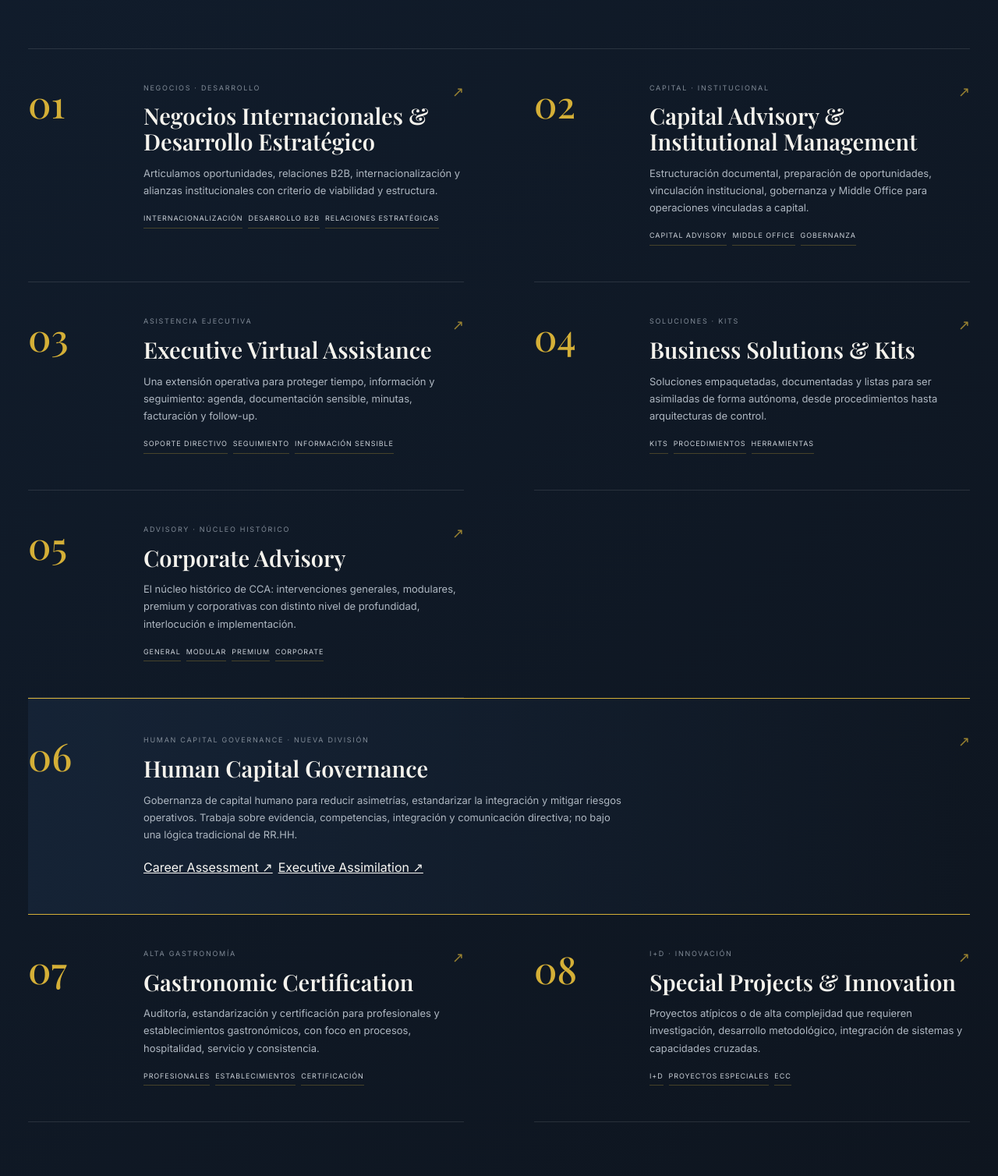
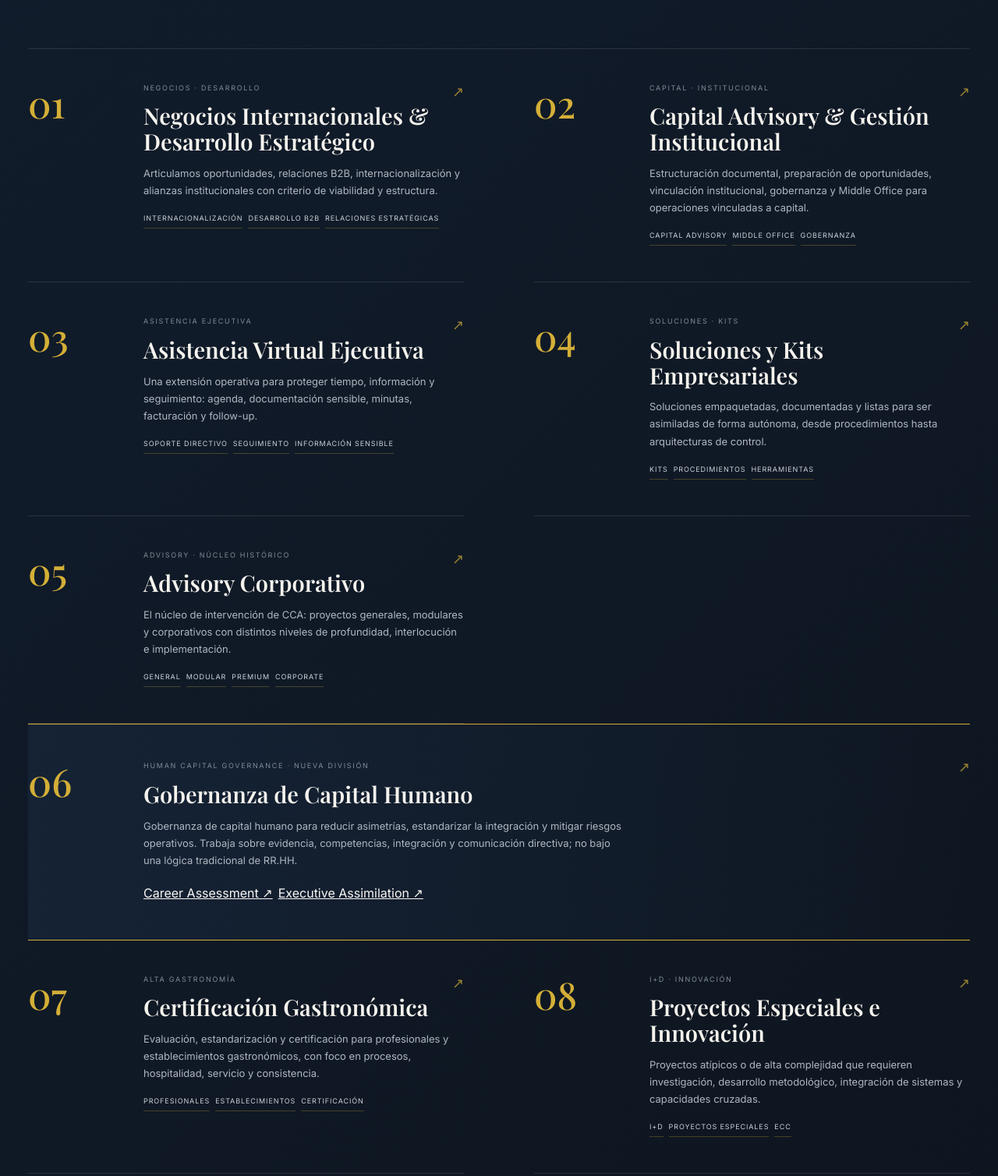
Before and after one commit to lucianoorcen-dev/chiaramonte-corporate-advisory, a website: page index.html in a window 1280 px wide. Shown: the part 2704-4212 px from the top of the page at 78% size. Drawn offline with nearby package versions, Linux system fonts and the light colour scheme; a web font is replaced by a local one.

Commit message:
Unificar las áreas CCA en español y precisar su alcance

```diff
--- a/index.html
+++ b/index.html
@@ -126,13 +126,13 @@ section{padding:78px 0}
 <section id="firma" class="section-dark"><div class="container manifesto"><div><div class="eyebrow" data-es="Quiénes somos" data-en="The firm"></div><h2 data-es="Una estructura para intervenir donde <em>el negocio pierde control.</em>" data-en="A structure for intervening where <em>the business loses control.</em>"></h2></div><div class="manifesto-copy"><p data-es="Chiaramonte Corporate Advisory trabaja sobre procesos, responsabilidades, flujos de información, relaciones institucionales, decisiones y ejecución." data-en="Chiaramonte Corporate Advisory works across processes, responsibilities, information flows, institutional relationships, decisions and execution."></p><p data-es="La intervención puede ser estratégica, institucional, documental o tecnológica; la profundidad se define por la naturaleza, urgencia, exposición y complejidad del problema." data-en="Intervention may be strategic, institutional, documentary or technological; depth is defined by the nature, urgency, exposure and complexity of the problem."></p><div class="quote" data-es="La información solo tiene valor real cuando permite decidir. La estructura debe servir al negocio, no convertirse en burocracia." data-en="Information has real value when it enables decisions. Structure must serve the business, not become bureaucracy."></div></div></div></section>
 <section id="ecosistema" class="section-navy"><div class="container"><div class="section-head"><div><div class="kicker" data-es="Áreas de trabajo CCA" data-en="CCA areas of work"></div><h2 data-es="Ocho áreas de capacidad. Una estructura modular y combinable." data-en="Eight areas of capability. One modular, connected structure."></h2></div><p data-es="Cada área reúne capacidades específicas. Puede intervenir de manera independiente o combinarse con otras cuando el proyecto lo requiere." data-en="Each area brings together specific capabilities. It can work independently or combine with others when a project requires it."></p></div><div class="ecosystem-grid">
 <article class="dept"><div class="dept-mark">01</div><div><div class="dept-meta" data-es="Negocios · Desarrollo" data-en="Business · Development"></div><h3 data-es="Negocios Internacionales &amp; Desarrollo Estratégico" data-en="International Business &amp; Strategic Development"></h3><p data-es="Articulamos oportunidades, relaciones B2B, internacionalización y alianzas institucionales con criterio de viabilidad y estructura." data-en="We structure opportunities, B2B relationships, internationalization and institutional alliances with a focus on viability and structure."></p><div class="dept-tags"><span data-es="Internacionalización" data-en="Internationalization"></span><span data-es="Desarrollo B2B" data-en="B2B development"></span><span data-es="Relaciones estratégicas" data-en="Strategic relations"></span></div></div><span class="dept-arrow">↗</span></article>
-<article class="dept"><div class="dept-mark">02</div><div><div class="dept-meta" data-es="Capital · Institucional" data-en="Capital · Institutional"></div><h3 data-es="Capital Advisory &amp; Institutional Management" data-en="Capital Advisory &amp; Institutional Management"></h3><p data-es="Estructuración documental, preparación de oportunidades, vinculación institucional, gobernanza y Middle Office para operaciones vinculadas a capital." data-en="Document structuring, opportunity preparation, institutional linkage, governance and Middle Office for capital-related operations."></p><div class="dept-tags"><span>Capital Advisory</span><span>Middle Office</span><span data-es="Gobernanza" data-en="Governance"></span></div></div><span class="dept-arrow">↗</span></article>
-<article class="dept"><div class="dept-mark">03</div><div><div class="dept-meta" data-es="Asistencia ejecutiva" data-en="Executive assistance"></div><h3 data-es="Executive Virtual Assistance" data-en="Executive Virtual Assistance"></h3><p data-es="Una extensión operativa para proteger tiempo, información y seguimiento: agenda, documentación sensible, minutas, facturación y follow-up." data-en="An operational extension designed to protect time, information and follow-up: agendas, sensitive documentation, minutes, billing and project tracking."></p><div class="dept-tags"><span data-es="Soporte directivo" data-en="Executive support"></span><span data-es="Seguimiento" data-en="Follow-up"></span><span data-es="Información sensible" data-en="Sensitive information"></span></div></div><span class="dept-arrow">↗</span></article>
-<article class="dept"><div class="dept-mark">04</div><div><div class="dept-meta" data-es="Soluciones · Kits" data-en="Solutions · Kits"></div><h3 data-es="Business Solutions &amp; Kits" data-en="Business Solutions &amp; Kits"></h3><p data-es="Soluciones empaquetadas, documentadas y listas para ser asimiladas de forma autónoma, desde procedimientos hasta arquitecturas de control." data-en="Packaged, documented solutions ready for autonomous adoption, from procedures to control architectures."></p><div class="dept-tags"><span data-es="Kits" data-en="Kits"></span><span data-es="Procedimientos" data-en="Procedures"></span><span data-es="Herramientas" data-en="Tools"></span></div></div><span class="dept-arrow">↗</span></article>
-<article class="dept"><div class="dept-mark">05</div><div><div class="dept-meta" data-es="Advisory · Núcleo histórico" data-en="Advisory · Historical core"></div><h3 data-es="Corporate Advisory" data-en="Corporate Advisory"></h3><p data-es="El núcleo histórico de CCA: intervenciones generales, modulares, premium y corporativas con distinto nivel de profundidad, interlocución e implementación." data-en="CCA's historical core: general, modular, premium and corporate interventions with different levels of depth, executive interaction and implementation."></p><div class="dept-tags"><span>General</span><span>Modular</span><span>Premium</span><span>Corporate</span></div></div><span class="dept-arrow">↗</span></article>
-<article class="dept featured"><div class="dept-mark">06</div><div><div class="dept-meta" data-es="Human Capital Governance · Nueva división" data-en="Human Capital Governance · New division"></div><h3 data-es="Human Capital Governance" data-en="Human Capital Governance"></h3><p data-es="Gobernanza de capital humano para reducir asimetrías, estandarizar la integración y mitigar riesgos operativos. Trabaja sobre evidencia, competencias, integración y comunicación directiva; no bajo una lógica tradicional de RR.HH." data-en="Human-capital governance designed to reduce asymmetries, standardize integration and mitigate operational risk. It works on evidence, competencies, integration and executive communication rather than traditional HR logic."></p><div class="dept-tags"><a href="/career-assessment/" data-es="Career Assessment ↗" data-en="Career Assessment ↗"></a><a href="/executive-standards/" data-es="Executive Assimilation ↗" data-en="Executive Assimilation ↗"></a></div></div><span class="dept-arrow">↗</span></article>
-<article class="dept"><div class="dept-mark">07</div><div><div class="dept-meta" data-es="Alta gastronomía" data-en="Fine dining"></div><h3 data-es="Gastronomic Certification" data-en="Gastronomic Certification"></h3><p data-es="Auditoría, estandarización y certificación para profesionales y establecimientos gastronómicos, con foco en procesos, hospitalidad, servicio y consistencia." data-en="Audit, standardization and certification for culinary professionals and establishments, focused on processes, hospitality, service and consistency."></p><div class="dept-tags"><span data-es="Profesionales" data-en="Professionals"></span><span data-es="Establecimientos" data-en="Establishments"></span><span data-es="Certificación" data-en="Certification"></span></div></div><span class="dept-arrow">↗</span></article>
-<article class="dept"><div class="dept-mark">08</div><div><div class="dept-meta" data-es="I+D · Innovación" data-en="R&amp;D · Innovation"></div><h3 data-es="Special Projects &amp; Innovation" data-en="Special Projects &amp; Innovation"></h3><p data-es="Proyectos atípicos o de alta complejidad que requieren investigación, desarrollo metodológico, integración de sistemas y capacidades cruzadas." data-en="Atypical or high-complexity projects requiring research, methodological development, systems integration and cross-functional capabilities."></p><div class="dept-tags"><span>I+D</span><span data-es="Proyectos especiales" data-en="Special projects"></span><span>ECC</span></div></div><span class="dept-arrow">↗</span></article>
+<article class="dept"><div class="dept-mark">02</div><div><div class="dept-meta" data-es="Capital · Institucional" data-en="Capital · Institutional"></div><h3 data-es="Capital Advisory &amp; Gestión Institucional" data-en="Capital Advisory &amp; Institutional Management"></h3><p data-es="Estructuración documental, preparación de oportunidades, vinculación institucional, gobernanza y Middle Office para operaciones vinculadas a capital." data-en="Document structuring, opportunity preparation, institutional linkage, governance and Middle Office for capital-related operations."></p><div class="dept-tags"><span>Capital Advisory</span><span>Middle Office</span><span data-es="Gobernanza" data-en="Governance"></span></div></div><span class="dept-arrow">↗</span></article>
+<article class="dept"><div class="dept-mark">03</div><div><div class="dept-meta" data-es="Asistencia ejecutiva" data-en="Executive assistance"></div><h3 data-es="Asistencia Virtual Ejecutiva" data-en="Executive Virtual Assistance"></h3><p data-es="Una extensión operativa para proteger tiempo, información y seguimiento: agenda, documentación sensible, minutas, facturación y follow-up." data-en="An operational extension designed to protect time, information and follow-up: agendas, sensitive documentation, minutes, billing and project tracking."></p><div class="dept-tags"><span data-es="Soporte directivo" data-en="Executive support"></span><span data-es="Seguimiento" data-en="Follow-up"></span><span data-es="Información sensible" data-en="Sensitive information"></span></div></div><span class="dept-arrow">↗</span></article>
+<article class="dept"><div class="dept-mark">04</div><div><div class="dept-meta" data-es="Soluciones · Kits" data-en="Solutions · Kits"></div><h3 data-es="Soluciones y Kits Empresariales" data-en="Business Solutions &amp; Kits"></h3><p data-es="Soluciones empaquetadas, documentadas y listas para ser asimiladas de forma autónoma, desde procedimientos hasta arquitecturas de control." data-en="Packaged, documented solutions ready for autonomous adoption, from procedures to control architectures."></p><div class="dept-tags"><span data-es="Kits" data-en="Kits"></span><span data-es="Procedimientos" data-en="Procedures"></span><span data-es="Herramientas" data-en="Tools"></span></div></div><span class="dept-arrow">↗</span></article>
+<article class="dept"><div class="dept-mark">05</div><div><div class="dept-meta" data-es="Advisory · Núcleo histórico" data-en="Advisory · Historical core"></div><h3 data-es="Advisory Corporativo" data-en="Corporate Advisory"></h3><p data-es="El núcleo de intervención de CCA: proyectos generales, modulares y corporativos con distintos niveles de profundidad, interlocución e implementación." data-en="CCA's core area: general, modular and corporate engagements with different levels of depth, executive interaction and implementation."></p><div class="dept-tags"><span>General</span><span>Modular</span><span>Premium</span><span>Corporate</span></div></div><span class="dept-arrow">↗</span></article>
+<article class="dept featured"><div class="dept-mark">06</div><div><div class="dept-meta" data-es="Human Capital Governance · Nueva división" data-en="Human Capital Governance · New division"></div><h3 data-es="Gobernanza de Capital Humano" data-en="Human Capital Governance"></h3><p data-es="Gobernanza de capital humano para reducir asimetrías, estandarizar la integración y mitigar riesgos operativos. Trabaja sobre evidencia, competencias, integración y comunicación directiva; no bajo una lógica tradicional de RR.HH." data-en="Human-capital governance designed to reduce asymmetries, standardize integration and mitigate operational risk. It works on evidence, competencies, integration and executive communication rather than traditional HR logic."></p><div class="dept-tags"><a href="/career-assessment/" data-es="Career Assessment ↗" data-en="Career Assessment ↗"></a><a href="/executive-standards/" data-es="Executive Assimilation ↗" data-en="Executive Assimilation ↗"></a></div></div><span class="dept-arrow">↗</span></article>
+<article class="dept"><div class="dept-mark">07</div><div><div class="dept-meta" data-es="Alta gastronomía" data-en="Fine dining"></div><h3 data-es="Certificación Gastronómica" data-en="Gastronomic Certification"></h3><p data-es="Evaluación, estandarización y certificación para profesionales y establecimientos gastronómicos, con foco en procesos, hospitalidad, servicio y consistencia." data-en="Assessment, standardization and certification for culinary professionals and establishments, focused on processes, hospitality, service and consistency."></p><div class="dept-tags"><span data-es="Profesionales" data-en="Professionals"></span><span data-es="Establecimientos" data-en="Establishments"></span><span data-es="Certificación" data-en="Certification"></span></div></div><span class="dept-arrow">↗</span></article>
+<article class="dept"><div class="dept-mark">08</div><div><div class="dept-meta" data-es="I+D · Innovación" data-en="R&amp;D · Innovation"></div><h3 data-es="Proyectos Especiales e Innovación" data-en="Special Projects &amp; Innovation"></h3><p data-es="Proyectos atípicos o de alta complejidad que requieren investigación, desarrollo metodológico, integración de sistemas y capacidades cruzadas." data-en="Atypical or high-complexity projects requiring research, methodological development, systems integration and cross-functional capabilities."></p><div class="dept-tags"><span>I+D</span><span data-es="Proyectos especiales" data-en="Special projects"></span><span>ECC</span></div></div><span class="dept-arrow">↗</span></article>
 </div></div></div></section>
 <section id="core" class="core section-ivory"><div class="container"><div class="section-head"><div><div class="kicker" data-es="B2B · Servicios Core" data-en="B2B · Core Services"></div><h2 data-es="Capacidades para recuperar control, visibilidad y continuidad." data-en="Capabilities to restore control, visibility and continuity."></h2></div><p data-es="El núcleo B2B se despliega según la fricción real: diagnóstico, ordenamiento, reporting, continuidad, herramientas y advisory." data-en="The B2B core is deployed according to the real friction: diagnosis, structuring, reporting, continuity, tools and advisory."></p></div><div class="core-grid">
 <div><article class="core-service"><div class="num">01</div><div><span class="label" data-es="Control" data-en="Control"></span><h3 data-es="Diagnóstico de Control y Visibilidad" data-en="Control &amp; Visibility Diagnosis"></h3><p data-es="Detección de puntos ciegos, desvíos, debilidades de trazabilidad y dependencias críticas." data-en="Detection of blind spots, deviations, traceability weaknesses and critical dependencies."></p></div></article><article class="core-service"><div class="num">02</div><div><span class="label" data-es="Procesos" data-en="Processes"></span><h3 data-es="Documentación y Estandarización" data-en="Documentation &amp; Standardization"></h3><p data-es="Procedimientos, tareas críticas, circuitos y registros para convertir conocimiento disperso en estructura utilizable." data-en="Procedures, critical tasks, circuits and records that turn dispersed knowledge into usable structure."></p></div></article><article class="core-service"><div class="num">03</div><div><span class="label" data-es="Reporting" data-en="Reporting"></span><h3 data-es="Informes Ejecutivos y Soporte de Decisión" data-en="Executive Reporting &amp; Decision Support"></h3><p data-es="Información estructurada para distinguir hechos, hipótesis, pendientes, riesgos y decisiones." data-en="Structured information to distinguish facts, hypotheses, pending issues, risks and decisions."></p></div></article></div>
```
